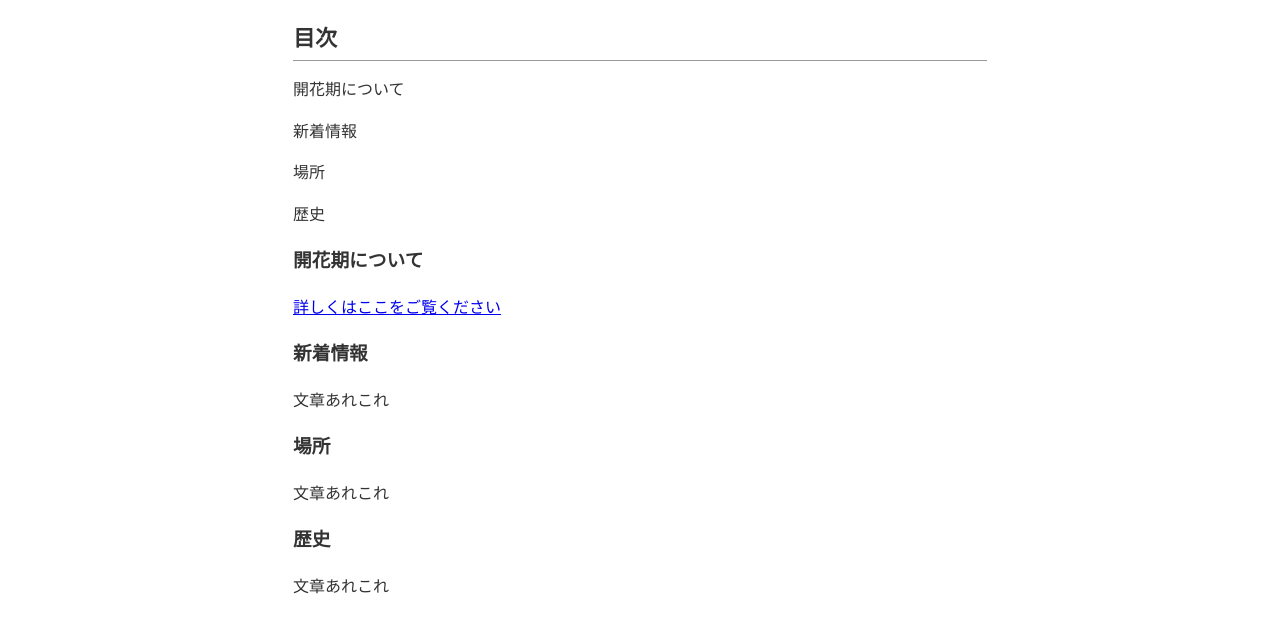
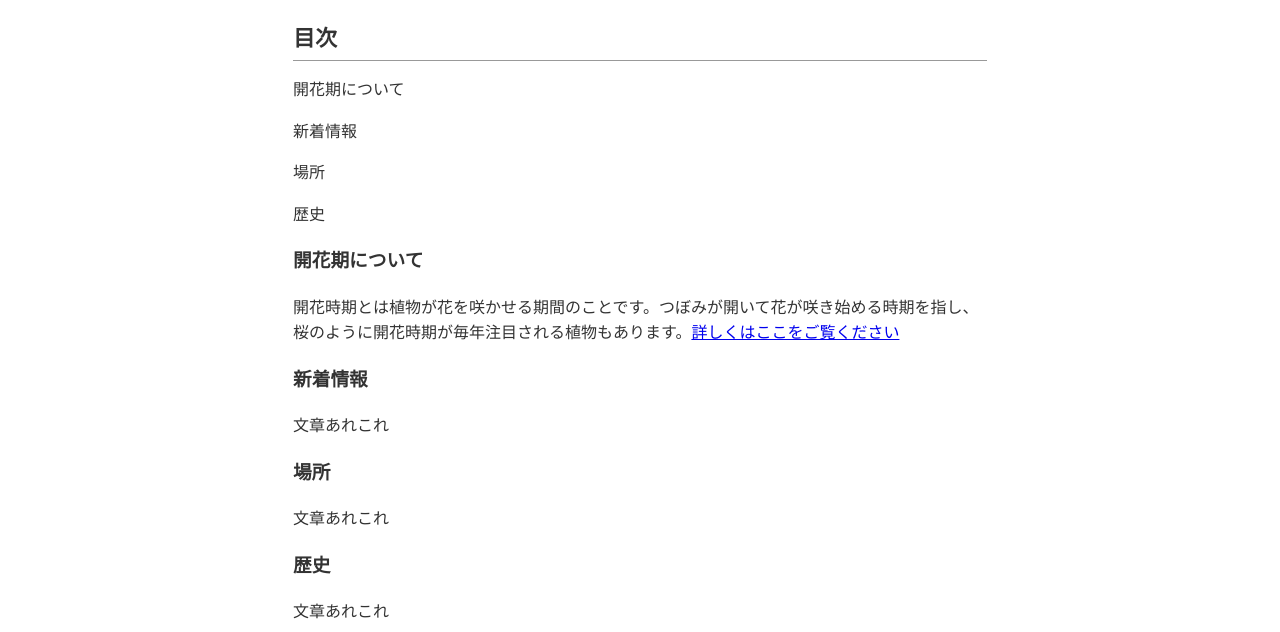
Before and after one commit to Kakurazaka/Kakurazaka.github.io, a plain HTML site: page index.html in a window 1280 px wide. Shown: the part 148-780 px from the top of the page. Drawn offline with Linux system fonts and the light colour scheme.

Commit message:
Update flowering period description in index.html
Added explanation about flowering period and updated link.

```diff
--- a/index.html
+++ b/index.html
@@ -22,7 +22,7 @@
 <p>場所</p>
 <p>歴史</p>
 <h3>開花期について</h3>
-<a href="https://ibaraki-kairakuen.jp/release/">詳しくはここをご覧ください</a>
+<p>開花時期とは植物が花を咲かせる期間のことです。つぼみが開いて花が咲き始める時期を指し、桜のように開花時期が毎年注目される植物もあります。﻿<a href="https://ibaraki-kairakuen.jp/release/">詳しくはここをご覧ください</a></p>
 <h3>新着情報</h3>
 <p>文章あれこれ</p>
 <h3>場所</h3>
```
